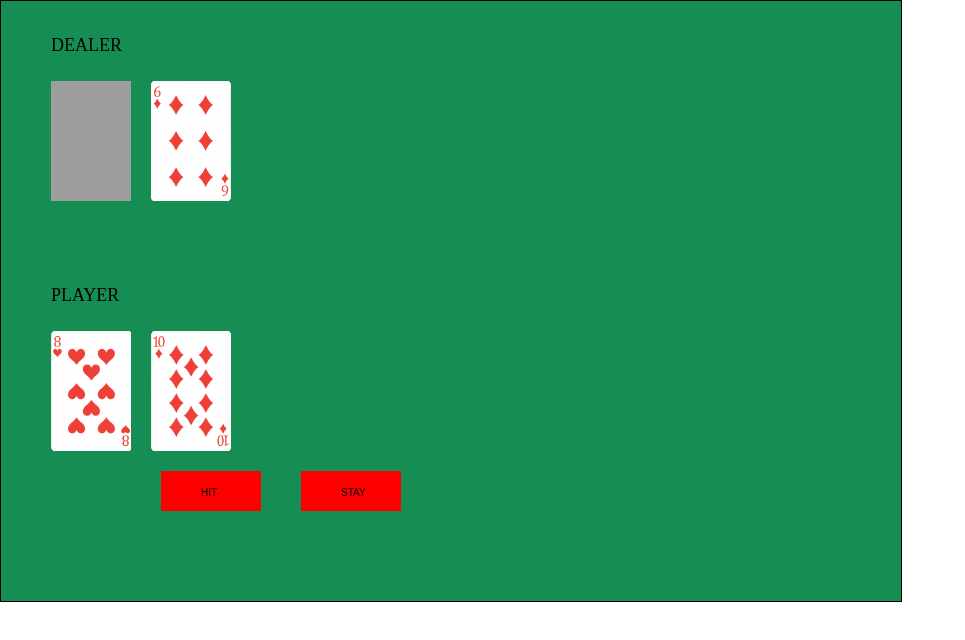
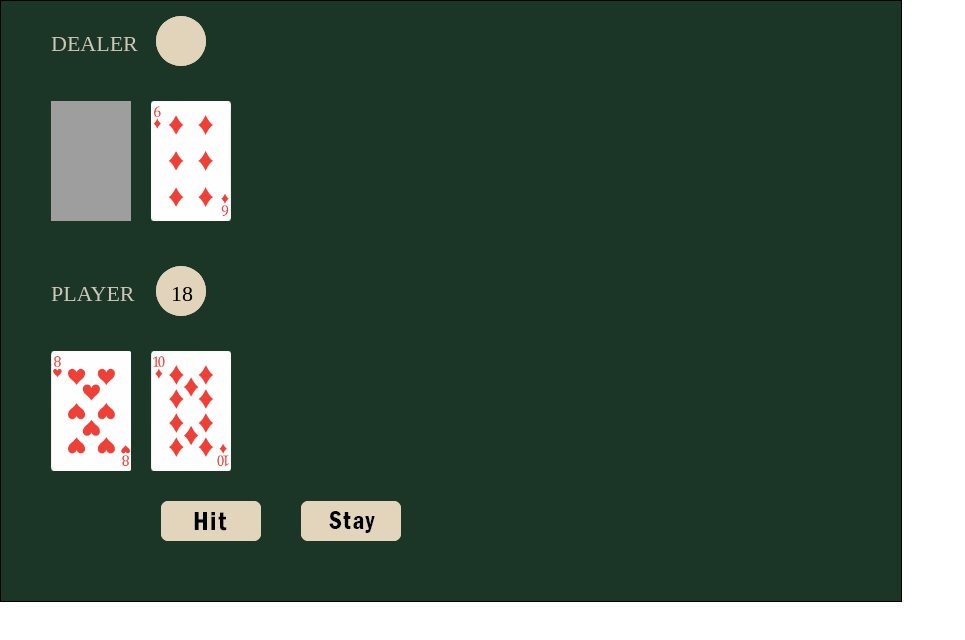
Before and after one commit to amandanngo/blackjack, a plain HTML site: page index.html in a window 1280 px wide. Shown: the whole page, without its empty margins (0-965 px from the left). Drawn offline with nearby package versions, Linux system fonts and the light colour scheme.

Commit message:
added all graphic elements and fixed dealer dealing after player win/bust

```diff
--- a/index.html
+++ b/index.html
@@ -6,6 +6,9 @@
     <meta name="viewport" content="width=device-width, initial-scale=1.0">
     <title>Document</title>
     <link rel="stylesheet" href="../blackjack/style.css">
+    <link rel="preconnect" href="https://fonts.googleapis.com">
+<link rel="preconnect" href="https://fonts.gstatic.com" crossorigin>
+<link href="https://fonts.googleapis.com/css2?family=Oswald:wght@500&display=swap" rel="stylesheet">
 </head>
 <body>
     <canvas width="900px" height="600px"></canvas>
--- a/script.js
+++ b/script.js
@@ -1,3 +1,5 @@
+
+
 const canvas = document.querySelector('canvas');
 const ctx = canvas.getContext('2d');
 
@@ -38,12 +40,18 @@ class Player{
     }
 
     displayHand(x,y){
-        ctx.fillStyle = '#168d52';
-        ctx.fillRect(x,y,canvas.width,50);
+        ctx.fillStyle = '#1B3627';
+        ctx.fillRect(x,y,canvas.width,100);
         for(let i = 0; i < this.hand.length; i++){
             ctx.drawImage(this.hand[i].image,x+(i*100), y,80,120);
         }
-        // ctx.fillText(this.getHandValue(),x, y+50);
+        drawCircles();
+        this.displayValue(x,y);
+    }
+
+    displayValue(x,y){
+        ctx.fillStyle = "black";
+        ctx.fillText(this.getHandValue(),x+120,y-50);
 
     }
 
@@ -57,26 +65,28 @@ class Player{
 }
 
 function displayText(text,x,y){
-    ctx.fillStyle = '#168d52';
+    ctx.fillStyle = '#1B3627';
     ctx.fillRect(x,y,canvas.width,10);
-    ctx.font = '18px serif';
-    ctx.fillStyle = "black";
+    ctx.font = '22px oswald';
+    ctx.fillStyle = "#CCC7B9";
     ctx.fillText(text,x, y);
 }
 
 function drawBtn(){
-    ctx.fillStyle = 'red';
-    ctx.fillRect(160,470,100,40);
-    ctx.fillRect(300,470,100,40);
-    ctx.fillStyle = 'black';
-    ctx.fillText('HIT',200, 495);
-    ctx.fillText('STAY',340, 495);
+    ctx.drawImage(hitButton.image,160,500);
+    ctx.drawImage(stayButton.image,300,500);
 }
 
+function drawCircles(){
+    ctx.beginPath();
+    ctx.arc(180, 290, 25, 0, 2 * Math.PI);
+    ctx.arc(180, 40, 25, 0, 2 * Math.PI);
+    ctx.fillStyle = '#E2D4BA';
+    ctx.fill();
+    ctx.closePath();
+}
 
-// deck.cards.push(new Card(10,'../blackjack/Cards/Hearts/K-Heart.png'));
-
-    ctx.fillStyle = '#168d52';
+ctx.fillStyle = '#1B3627';
 ctx.fillRect(0,0,canvas.width,canvas.height);
 let deck = new Deck();
 populateDeck();
@@ -86,12 +96,18 @@ function drawBtn(){
 let dealer = new Player();
 
 let cardBack = new Card(0,'../blackjack/Cards/cardback.png');
+let hitButton = new Card(0,'../blackjack/Cards/hit-button.png');
+let stayButton = new Card(0,'../blackjack/Cards/stay-button.png');
+
+    let playerBust = false;
+    let playerWin = false;
 
 window.onload = (event) => {
-    drawBtn();
-
     displayText('DEALER',50,50);
     displayText('PLAYER',50,300);
+
+    drawCircles()
+    drawBtn();
 
     dealer.hand.push(deck.getCard());
     dealer.hand.push(deck.getCard());
@@ -99,31 +115,32 @@ window.onload = (event) => {
 
     player.hand.push(deck.getCard());
     player.hand.push(deck.getCard());
-    player.displayHand(50,330);
-
-
-    let playerBust = false;
-    let playerWin = false;
+    player.displayHand(50,350);
 
     hitBtn();
     stayBtn();
+
 };
 
 function displayDealerStart(){
-    ctx.drawImage(cardBack.image,50,80,80,120);
-    ctx.drawImage(dealer.hand[1].image,50+100,80,80,120);
+    ctx.drawImage(cardBack.image,50,100,80,120);
+    ctx.drawImage(dealer.hand[1].image,50+100,100,80,120);
 }
 
 
 function stayBtn(){
+
+
         window.addEventListener('click',function(event){
             if(event.clientX >= 300 && event.clientX <= 400 &&
-            event.clientY >= 470 && event.clientY <= 510){
+                event.clientY >= 500 && event.clientY <= 540){
+
+                if(playerBust == false && playerWin == false){
                     while(dealer.getHandValue() < 17){
                         dealer.hand.push(deck.getCard());
                     }
 
-                dealer.displayHand(50,80);
+                    dealer.displayHand(50,100);
 
                     if(dealer.getHandValue() == player.getHandValue()){
                         console.log("You tied!");
@@ -142,18 +159,21 @@ function stayBtn(){
                             console.log("You win!");
                         }
                     }
+
+                }
         }});
     }
+
 
 
 function hitBtn(){
     const hitBtn = window.addEventListener('click',function(event){
         if(event.clientX >= 160 && event.clientX <= 260 &&
-            event.clientY >= 470 && event.clientY <= 510){
+            event.clientY >= 500 && event.clientY <= 540){
             if(player.getHandValue() < 21){
                 console.log("HIT");
                 player.hand.push(deck.getCard());
-                player.displayHand(50,330);
+                player.displayHand(50,350);
 
                 if(player.getHandValue() == 21){
                     console.log("You won!");
--- a/style.css
+++ b/style.css
@@ -1,3 +1,5 @@
+
+
 body{
     margin: 0;
     padding: 0;
```
Also changed, not shown: Cards/hit-button.png (added), Cards/stay-button.png (added). Lines whose indentation alone changed are shown as unchanged.
